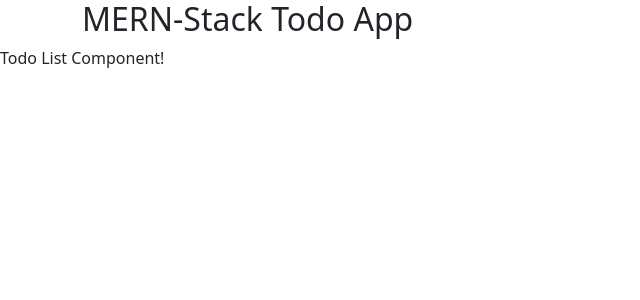
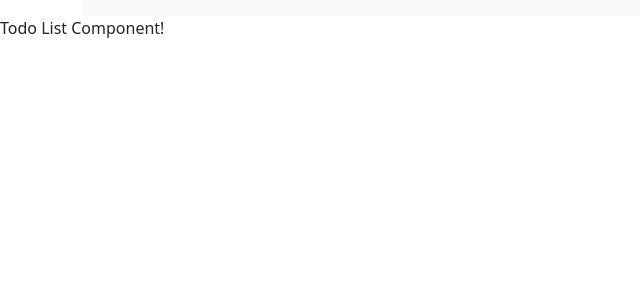
Before and after one commit to ANSummers/mern-todo, a React (Create React App) app: page / in a window 1280 px wide. Shown: the top 300 px of the page, without its empty margins (0-640 px from the left). Built offline with nearby package versions, Linux system fonts and the light colour scheme.

Commit message:
started on navbar

```diff
--- a/src/App.js
+++ b/src/App.js
@@ -11,7 +11,9 @@
   return (
     <Router>
     <div className="container">
-      <h2>MERN-Stack Todo App</h2>
+      <nav className="navbar navbar-expand-lg navbar-light bg-light">
+
+      </nav>
     </div>
     <Route path="/" exact component={TodosList} />
     <Route path="/edit/:id" component={EditTodo} />
```
